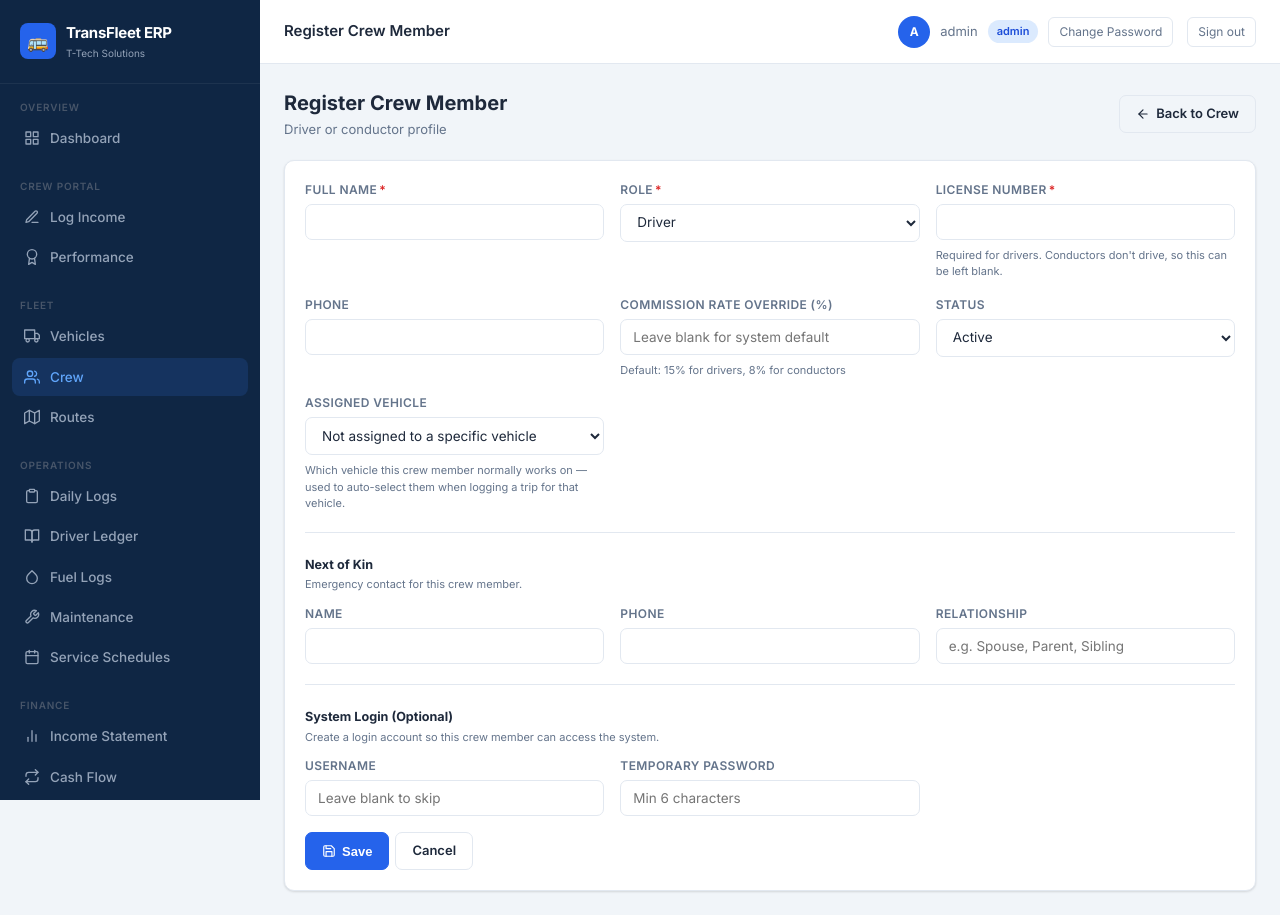
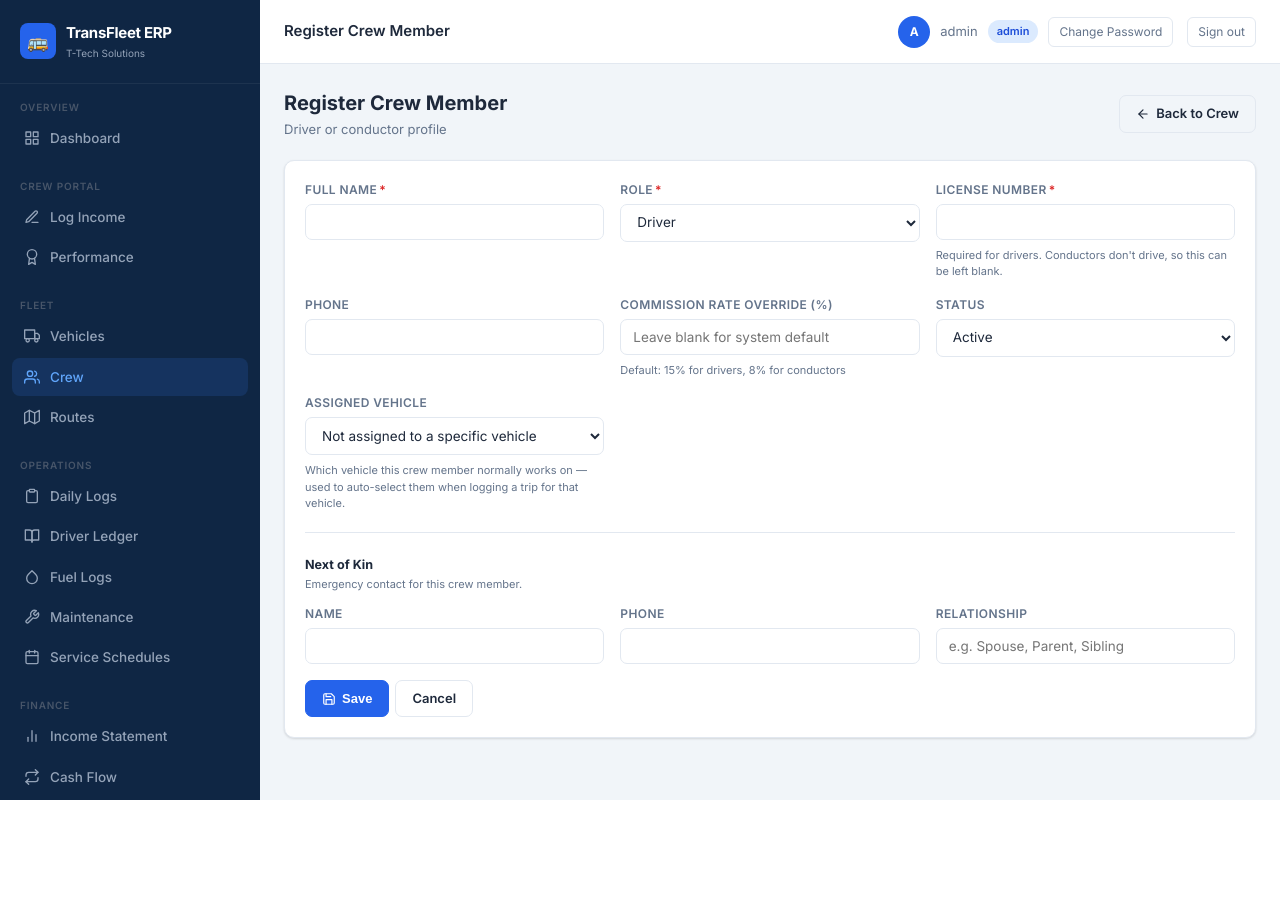
Before and after one commit to TerryTaku2/transport-financial-system, a Flask app: page /drivers/add in a window 1280 px wide. After the commit the page ends 800 px from the top, so only its background shows below. Run offline with Flask 3, Linux system fonts and the light colour scheme; a user stored in the database is signed in; data that the repository does not hold is empty; some libraries are stand-ins or nearby versions.

Commit message:
Drivers no longer get system login accounts
Removed the "System Login (Optional)" section from crew registration
and the login-creation logic in driver_add() — it was the only path
in the app that ever created a driver-linked User account (confirmed
none exist in the current database). Drivers and conductors are now
pure data records; income logging on their behalf goes through admin
or crew_portal-permissioned staff accounts via the Driver Ledger, not
a login of their own.

Co-Authored-By: Claude Sonnet 5 <noreply@anthropic.com>

```diff
--- a/app.py
+++ b/app.py
@@ -1074,25 +1074,6 @@ def driver_add():
         db.session.add(d)
         db.session.flush()
         log_audit('CREATE', 'drivers', d.id, f'Added driver {d.name}')
-
-        login_username = request.form.get('login_username', '').strip().lower()
-        login_password = request.form.get('login_password', '').strip()
-        if login_username and login_password:
-            if len(login_password) < 6:
-                flash('System login password must be at least 6 characters — login not created.', 'warning')
-            elif User.query.filter_by(username=login_username).first():
-                flash(f'Username "{login_username}" is already taken — login not created.', 'warning')
-            else:
-                email = f'{login_username}@transport.local'
-                if User.query.filter_by(email=email).first():
-                    flash(f'Could not create a login — "{email}" is already in use.', 'warning')
-                else:
-                    u = User(username=login_username, email=email, role='manager', driver_id=d.id)
-                    u.set_password(login_password)
-                    db.session.add(u)
-                    log_audit('CREATE', 'users', None, f'Created login "{login_username}" for driver {d.name}')
-                    flash(f'System login created — username: {login_username}', 'info')
-
         db.session.commit()
         flash(f'Driver {d.name} registered.', 'success')
         return redirect(url_for('drivers'))
--- a/templates/drivers/form.html
+++ b/templates/drivers/form.html
@@ -95,24 +95,6 @@
         </div>
       </div>
 
-      {% if not driver %}
-      <hr style="margin:20px 0;border:none;border-top:1px solid var(--border);">
-      <div style="margin-bottom:12px;">
-        <strong style="font-size:0.9rem;">System Login (Optional)</strong>
-        <div class="form-hint">Create a login account so this crew member can access the system.</div>
-      </div>
-      <div class="form-grid mb-16">
-        <div class="form-group">
-          <label>Username</label>
-          <input type="text" name="login_username" placeholder="Leave blank to skip">
-        </div>
-        <div class="form-group">
-          <label>Temporary Password</label>
-          <input type="password" name="login_password" placeholder="Min 6 characters" minlength="6">
-        </div>
-      </div>
-      {% endif %}
-
       <div class="btn-group">
         <button type="submit" class="btn btn-primary"><i data-feather="save"></i> Save</button>
         <a href="{{ url_for('drivers') }}" class="btn btn-outline">Cancel</a>
```
